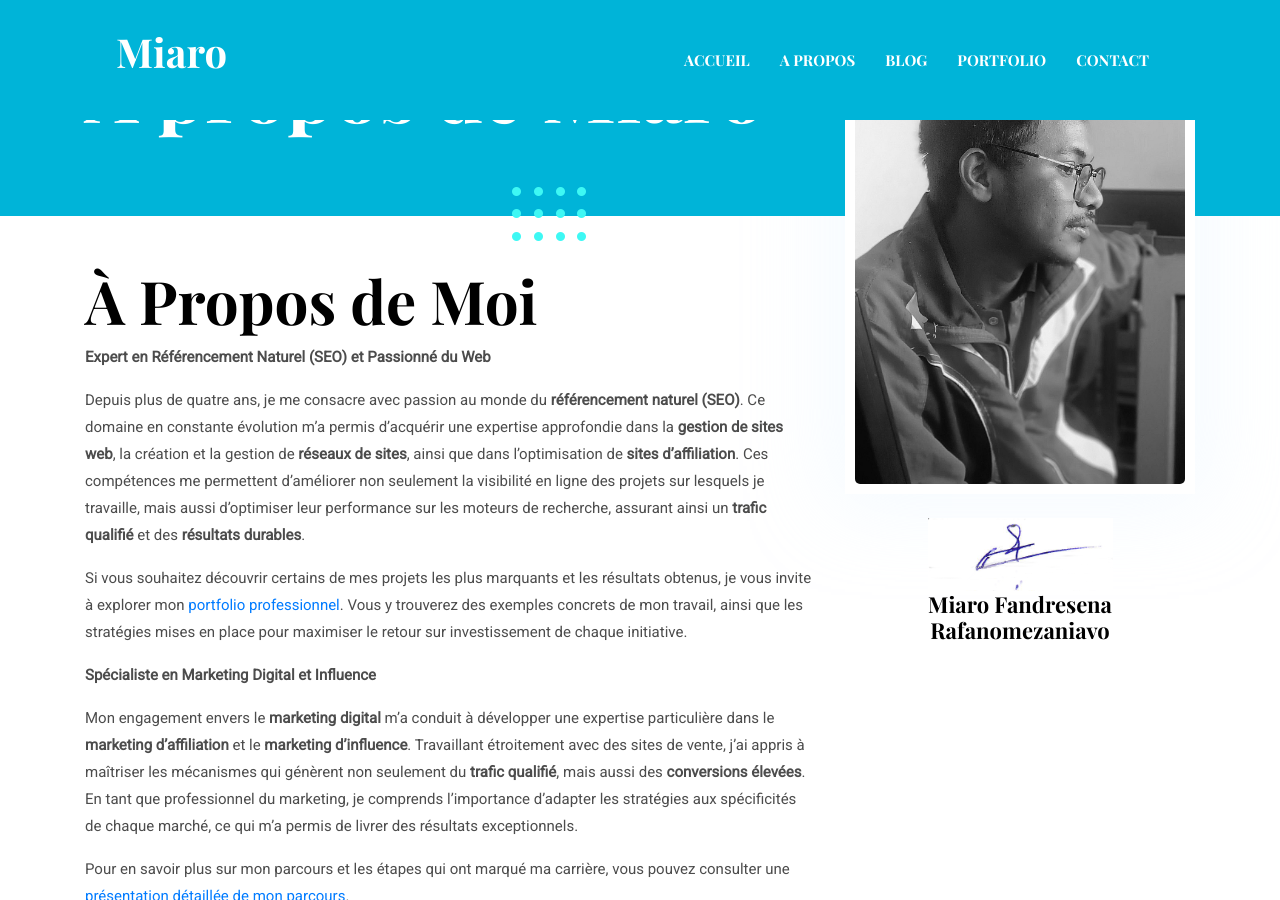
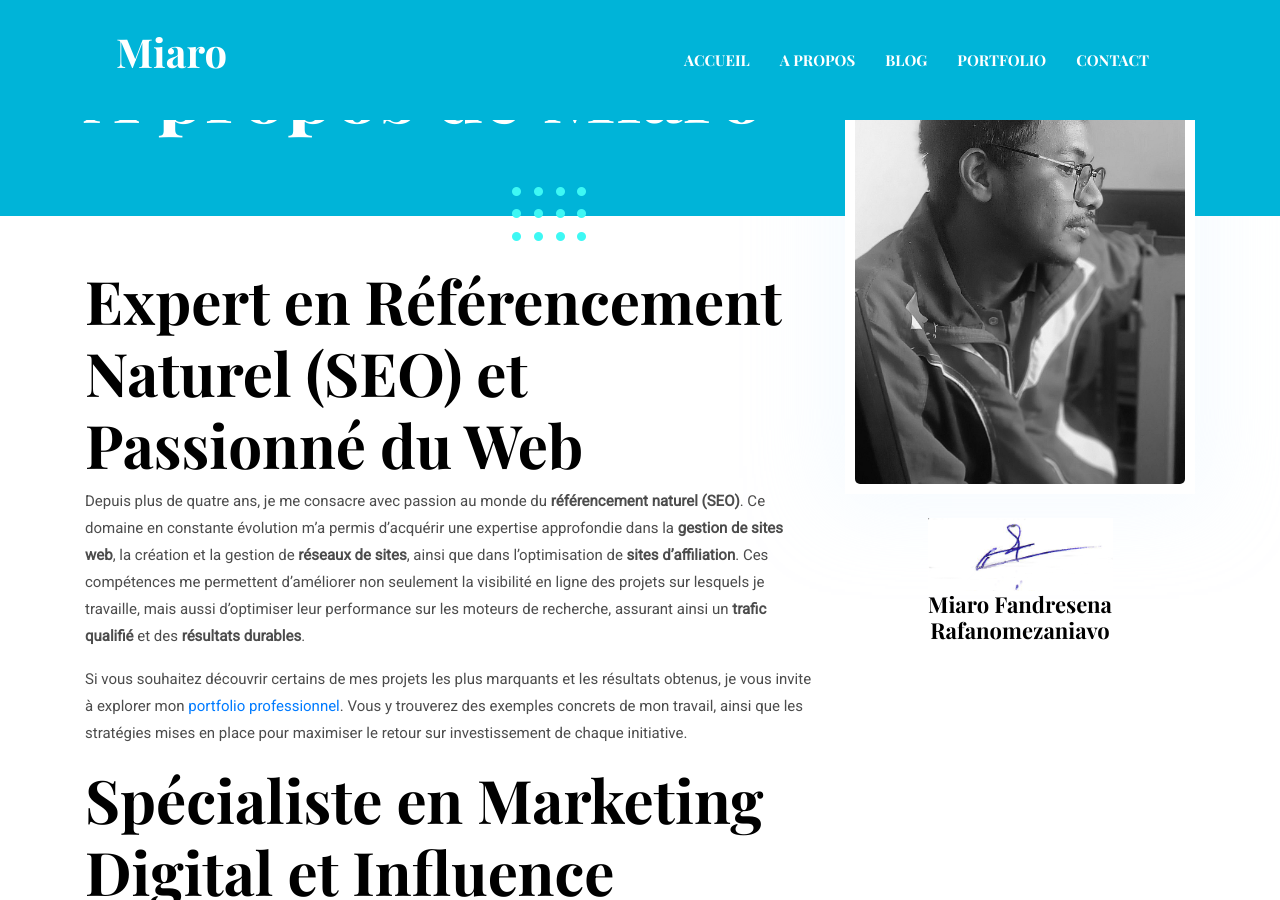
Before and after one commit to miarofandresena/miarofandresena.github.io, a Jekyll site: the page built from _pages/about.md, in a window 1280 px wide and 900 px high, scrolled down 308 px. Built offline with Jekyll 4.4.1, drawn with Linux system fonts in a browser that asks for light colours.

Commit message:
modif about 2

```diff
--- a/_pages/about.md
+++ b/_pages/about.md
@@ -7,31 +7,29 @@ signature: assets/images/about/signature.png
 description : "Découvrez mon expertise en SEO, développement web, et marketing digital. Fort d'une expérience de plus de 4 ans, je combine technique et stratégie pour des résultats concrets."
 ---
 
-## À Propos de Moi
-
-**Expert en Référencement Naturel (SEO) et Passionné du Web**
+## Expert en Référencement Naturel (SEO) et Passionné du Web
 
 Depuis plus de quatre ans, je me consacre avec passion au monde du **référencement naturel (SEO)**. Ce domaine en constante évolution m’a permis d’acquérir une expertise approfondie dans la **gestion de sites web**, la création et la gestion de **réseaux de sites**, ainsi que dans l'optimisation de **sites d'affiliation**. Ces compétences me permettent d'améliorer non seulement la visibilité en ligne des projets sur lesquels je travaille, mais aussi d’optimiser leur performance sur les moteurs de recherche, assurant ainsi un **trafic qualifié** et des **résultats durables**.
 
 Si vous souhaitez découvrir certains de mes projets les plus marquants et les résultats obtenus, je vous invite à explorer mon [portfolio professionnel](https://miarofandresena.github.io/portfolio). Vous y trouverez des exemples concrets de mon travail, ainsi que les stratégies mises en place pour maximiser le retour sur investissement de chaque initiative.
 
-**Spécialiste en Marketing Digital et Influence**
+## Spécialiste en Marketing Digital et Influence
 
 Mon engagement envers le **marketing digital** m’a conduit à développer une expertise particulière dans le **marketing d'affiliation** et le **marketing d'influence**. Travaillant étroitement avec des sites de vente, j’ai appris à maîtriser les mécanismes qui génèrent non seulement du **trafic qualifié**, mais aussi des **conversions élevées**. En tant que professionnel du marketing, je comprends l’importance d’adapter les stratégies aux spécificités de chaque marché, ce qui m’a permis de livrer des résultats exceptionnels.
 
 Pour en savoir plus sur mon parcours et les étapes qui ont marqué ma carrière, vous pouvez consulter une [présentation détaillée de mon parcours](https://miarofandresena.github.io/2024/07/23/presentation/).
 
-**Développeur Web et Optimiseur SEO**
+## Développeur Web et Optimiseur SEO
 
 Fort de ma formation en **développement d'applications web**, j’ai acquis des compétences techniques solides que j’applique quotidiennement pour améliorer l’efficacité de mes stratégies SEO. La combinaison de **développement web** et de **SEO** me permet de concevoir des sites web non seulement esthétiques, mais également parfaitement optimisés pour les moteurs de recherche. De la structure du site à l’intégration des **mots-clés pertinents**, chaque élément est pensé pour maximiser la **performance SEO**.
 
 Cette double compétence est un atout majeur pour les projets sur lesquels je travaille, car elle permet une approche holistique, où la **technique** et la **stratégie SEO** sont parfaitement alignées pour atteindre des objectifs ambitieux.
 
-**Innovation et Stratégies de Marketing Digital**
+## Innovation et Stratégies de Marketing Digital
 
 Dans un secteur aussi dynamique que le **marketing digital**, il est essentiel de rester à jour avec les dernières tendances et technologies. C’est pourquoi je suis constamment à la recherche de nouvelles **stratégies de marketing digital innovantes**. Mon objectif est d’intégrer ces innovations dans mes projets pour offrir des solutions qui répondent aux besoins actuels et futurs du marché.
 
-**Un Parcours Unique pour des Résultats Concrets**
+## Un Parcours Unique pour des Résultats Concrets
 
 Mon parcours professionnel, alliant **développement web** et **SEO**, me permet de proposer une approche unique, à la fois **technique** et **stratégique**. Cette synergie est le gage de résultats concrets et mesurables pour chaque projet sur lequel je travaille. Mon engagement envers l’excellence se reflète dans chaque étape du processus, de la conception à l’exécution.
 
```
